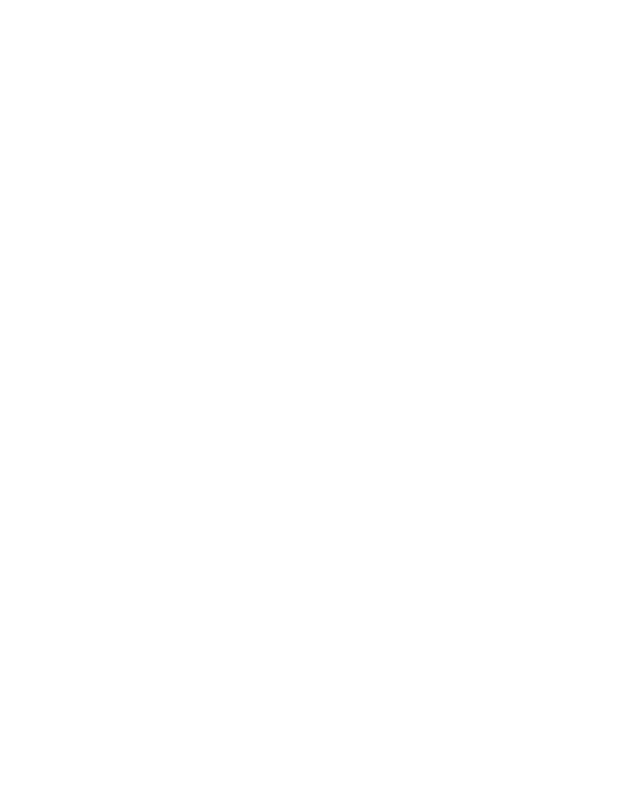
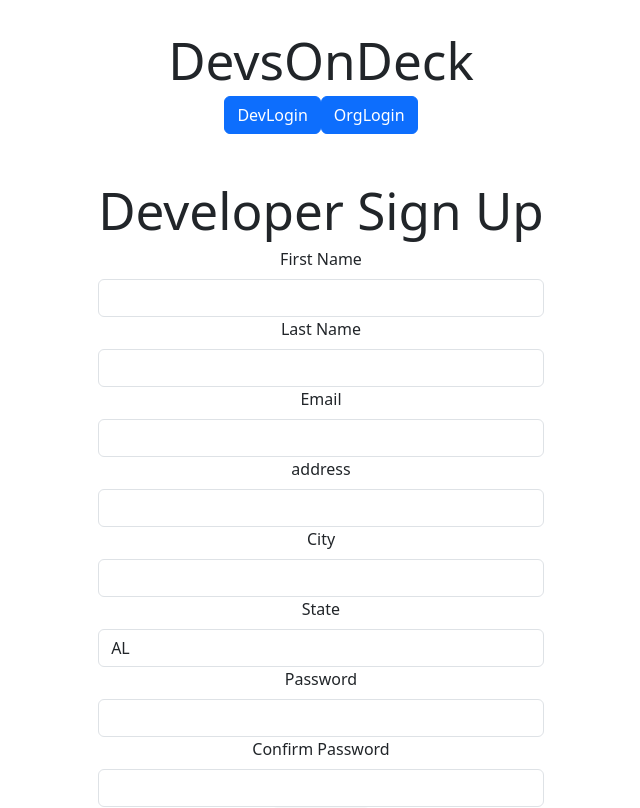
Before and after one commit to jbl0119/DevsOnDeck, a React (Vite) app in the folder client/: page /devs/register in a window 1280 px wide. Before the commit this address had no page. Shown: the top 808 px of the page, without its empty margins (319-959 px from the left). Built offline with nearby package versions, Linux system fonts and the light colour scheme.

Commit message:
feat: working dev register and language pages

```diff
--- a/client/src/App.css
+++ b/client/src/App.css
@@ -1,5 +1,5 @@
 #root {
-  max-width: 1280px;
+  /* max-width: 2000px; */
   margin: 0 auto;
   padding: 2rem;
   text-align: center;
--- a/client/src/App.jsx
+++ b/client/src/App.jsx
@@ -15,11 +15,11 @@
     <div>
       <Routes>
 
-        <Route path="/DevRegister" element={<DevRegister/>}/>
+        <Route path="/devs/register" element={<DevRegister/>}/>
         <Route path="/orgs/register" element={<OrgRegister/>}/>
         <Route path="/orgs/dashboard" element={<OrgPage/>}/>
-        <Route path="/Devs/Skills/Languages" element={<DevSkillLanguages/>}/>
-        <Route path="/Devs/Skills/Frameworks" element={<DevSkillFrameworks/>}/>
+        <Route path="/devs/skills/languages/:id" element={<DevSkillLanguages/>}/>
+        <Route path="/devs/skills/frameworks/:id" element={<DevSkillFrameworks/>}/>
       </Routes>
     </div>
     </BrowserRouter>
--- a/client/src/components/DevRegister.jsx
+++ b/client/src/components/DevRegister.jsx
@@ -24,10 +24,10 @@
 
     const onSubmit = (e) => {
         e.preventDefault()
-        axios.post('http://localhost:8000/api/Developers', Developer)
+        axios.post('http://localhost:8000/api/developers/register', Developer)
             .then((res) => {
                 console.log(res)
-                navigate('/')
+                if (res.data.developer._id) {
                 setDeveloper({
                     firstName: "",
                     lastName: "",
@@ -38,7 +38,10 @@
                     password: "",
                     confirmPassword: ""
                 })
-                })
+                navigate(`/devs/skills/languages/${res.data.developer._id}`)
+            } else {
+                setErrors(res.data.errors)
+            }})
             .catch((err) => {
                 console.log(err.response.data.errors)
                 setErrors(err.response.data.errors)
@@ -102,7 +105,7 @@
             <button type="submit">Register</button>
         </div>
         </form>
-        <a href="/OrgRegister">need to Sign Up and Organization?</a>
+        <a href="/Orgs/Register">need to Sign Up and Organization?</a>
         </>
     )
 }
--- a/client/src/components/DevSkillFrameworks.jsx
+++ b/client/src/components/DevSkillFrameworks.jsx
@@ -1,5 +1,5 @@
 import React, {useEffect, useState} from "react";
-import { Link } from "react-router-dom";
+import { Link, useParams, useNavigate } from "react-router-dom";
 import axios from "axios";
 
 
@@ -7,7 +7,9 @@
 const DevSkillFrameworks = () => {
     const [pickedFrameworks, setPickedFrameworks] = useState([]);
     const [pickFrameworks, setPickFrameworks] = useState([]);
+    const {id} = useParams();
     const [progress, setProgress] = useState(0);
+    const navigate = useNavigate()
 
     const sortedFrameworks = pickFrameworks.sort((a, b) => a.name.localeCompare(b.name));
 
--- a/client/src/components/DevSkillLanguages.jsx
+++ b/client/src/components/DevSkillLanguages.jsx
@@ -1,5 +1,5 @@
 import React, {useEffect, useState} from 'react';
-import { Link, useNavigate } from 'react-router-dom';
+import { Link, useNavigate, useParams } from 'react-router-dom';
 import axios from 'axios';
 
 
@@ -8,7 +8,10 @@
 const DevSkillLanguages = () => {
     const [pickLanguages, setPickLanguages] = useState([]);
     const [pickedLanguages, setPickedLanguages] = useState([]);
+    const [bio, setBio] = useState("");
+    const {id} = useParams();
     const [progress, setProgress] = useState(0);
+    const navigate = useNavigate()
 
     const sortedLanguages = pickLanguages.sort((a, b) => a.name.localeCompare(b.name));
 
@@ -29,13 +32,17 @@
 
     const onSubmit = (e) => {
         e.preventDefault();
-        axios.post('http://localhost:8000/api/languages', pickedLanguages)
+        axios.patch(`http://localhost:8000/api/developers/${id}`, {pickedLanguages, bio})
             .then((res) => {
                 console.log(res);
-                navigate('/');
-                setPickedLanguages({language: ""});
-                setBio({bio: ""});
+                if(pickedLanguages.length === 5){setPickedLanguages([]);
+                setBio("");
+                navigate(`/devs/skills/frameworks/${id}`);}
+                else {
+                    alert("Please pick 5 languages")
+                }
             })
+
             .catch((err) => {
                 console.log(err.response.data.errors);
                 setErrors(err.response.data.errors);
@@ -57,10 +64,10 @@
 
     return (
         <>
-        <div>
+        <header class="d-flex justify-content-space-evenly">
             <h1>DevsOnDeck</h1>
-            <Link to={'/'}><button type="button" class="btn btn-primary">Logout</button></Link>
-        </div>
+            <Link to={'/devs/register'}><button type="button" class="btn btn-primary">Logout</button></Link>
+        </header>
 
         <div class="container px-5 my-5">
             <h1>Add Your Skills</h1>
@@ -90,6 +97,7 @@
                 <i className={`devicon-${language.icon}-plain colored mb-2 ${pickedLanguages.includes(language.icon) ? 'glow' : ''}`} style={{ fontSize: '5rem' }}></i>
                 <p className="mb-2 fs-3">{language.name}</p>
                     <input class='d-none'type="checkbox" readOnly checked={pickedLanguages.includes(language.icon)}></input>
+
                 </div>
             </div>
             ))}
@@ -100,8 +108,8 @@
         </div>
 
         <div>
-            <Link to={'/Devs/Skills/Frameworks'}><button type="button" class="btn btn-primary">Skip This Step</button></Link>
-            <Link to={'/Devs/Skills/Frameworks'}><button type="button" class="btn btn-primary">NEXT STEP: Frameworks & Libraries</button></Link>
+            <Link to={`/devs/skills/frameworks/${id}`}><button type="button" class="btn btn-primary">Skip This Step</button></Link>
+            <button type="submit" class="btn btn-primary">NEXT STEP: Frameworks & Libraries</button>
         </div>
         </form>
         </>
```
